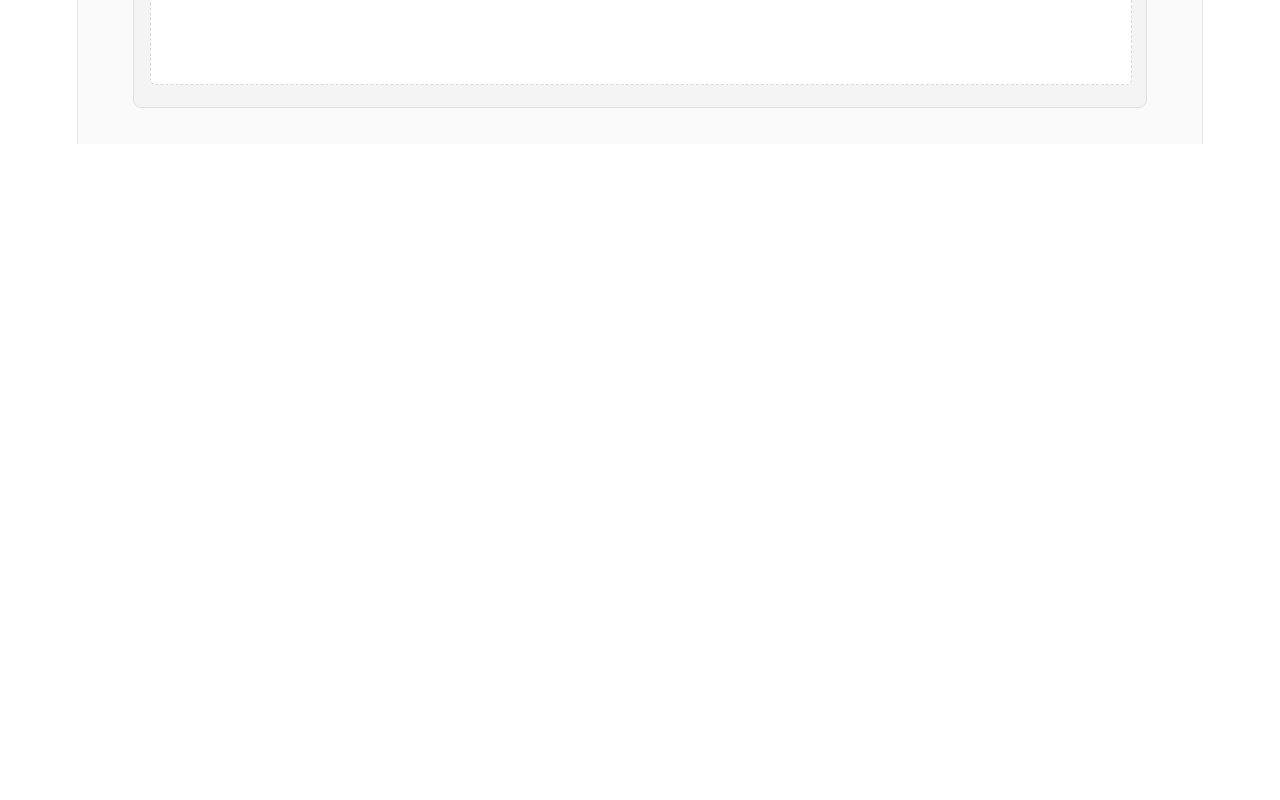
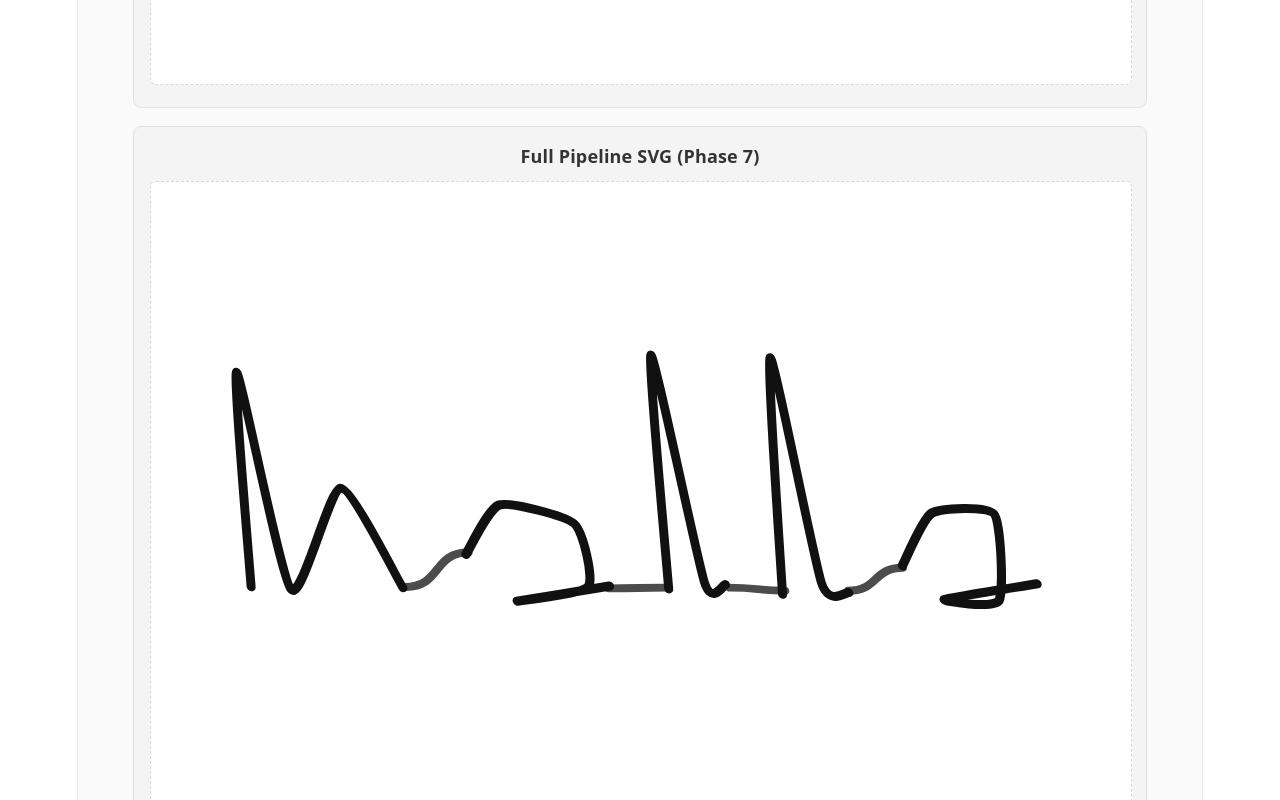
Before and after one commit to ShivenThakker/Ink_Forge, a React (Vite) app: page / in a window 1280 px wide. Shown: the part 1040-1840 px from the top of the page. Before the commit the page ends 1184 px from the top, so only its background shows below. Built offline with nearby package versions, Linux system fonts and the light colour scheme.

Commit message:
feat: complete Phase 7 full pipeline integration

```diff
--- a/src/App.css
+++ b/src/App.css
@@ -179,3 +179,32 @@
   color: #7a2020;
   font-size: 0.85rem;
 }
+
+.pipeline-preview {
+  margin-top: 1rem;
+  width: min(980px, 100%);
+  background: #f4f4f4;
+  border: 1px solid #e0e0e0;
+  border-radius: 8px;
+  padding: 0.9rem;
+}
+
+.pipeline-preview h3 {
+  margin: 0 0 0.65rem;
+  font-size: 1rem;
+  color: #333;
+}
+
+.pipeline-preview-svg {
+  width: 100%;
+  background: #fff;
+  border: 1px dashed #d8d8d8;
+  border-radius: 6px;
+  min-height: 140px;
+}
+
+.pipeline-preview-svg svg {
+  width: 100%;
+  height: 100%;
+  display: block;
+}
--- a/src/App.tsx
+++ b/src/App.tsx
@@ -1,7 +1,7 @@
 import { useState } from 'react';
 import { LetterEditor } from './components/LetterEditor';
 import type { HandwritingStyle, LetterDefinition } from './engine/types';
-import { renderSingleLetter } from './engine/renderer';
+import { renderSingleLetter, renderTextToSvg } from './engine/renderer';
 import { layoutText } from './engine/layout';
 import { catmullRomToPath, roundnessToTension } from './engine/spline';
 import { generateConnectors } from './engine/connector';
@@ -38,6 +38,7 @@ function App() {
 
   const layoutResult = layoutText(text, activeStyle, activeStyle.defaults, `layout-${variationTick}-${text}`);
   const connectorPaths = generateConnectors(layoutResult.letters, activeStyle.defaults.connectionSmoothness);
+  const fullPipeline = renderTextToSvg(text, activeStyle, {}, `pipeline-${variationTick}-${text}`);
 
   const renderResult = latestExport
     ? renderSingleLetter(latestExport, {
@@ -146,6 +147,15 @@ function App() {
           </p>
         )}
       </section>
+
+      <section className="pipeline-preview">
+        <h3>Full Pipeline SVG (Phase 7)</h3>
+        <div
+          className="pipeline-preview-svg"
+          style={{ aspectRatio: `${Math.max(fullPipeline.width, 1)} / ${Math.max(fullPipeline.height, 1)}` }}
+          dangerouslySetInnerHTML={{ __html: fullPipeline.svg }}
+        />
+      </section>
     </div>
   );
 }
--- a/src/engine/renderer.ts
+++ b/src/engine/renderer.ts
@@ -1,6 +1,8 @@
-import type { LetterDefinition, Point } from './types';
+import type { HandwritingStyle, LetterDefinition, Point, StyleParameters } from './types';
 import { catmullRomToPath, roundnessToTension } from './spline';
-import { createSeededRng, jitterAngle, jitterPoints, wobbleBaseline } from './variation';
+import { generateConnectors } from './connector';
+import { layoutText } from './layout';
+import { createSeededRng, jitterAngle, jitterPoints, shouldBreak, wobbleBaseline } from './variation';
 
 export interface SingleLetterRenderOptions {
   roundness?: number;
@@ -21,6 +23,12 @@ export interface SingleLetterRenderResult {
   width: number;
   height: number;
   svg: string;
+}
+
+export interface TextRenderResult {
+  svg: string;
+  width: number;
+  height: number;
 }
 
 function getBounds(points: Point[]): { minX: number; minY: number; maxX: number; maxY: number } {
@@ -92,3 +100,55 @@ export function renderSingleLetter(letter: LetterDefinition, options: SingleLett
     svg,
   };
 }
+
+export function renderTextToSvg(
+  text: string,
+  style: HandwritingStyle,
+  paramsOverride: Partial<StyleParameters> = {},
+  seed: string | number = 'default-seed',
+): TextRenderResult {
+  const params: StyleParameters = {
+    ...style.defaults,
+    ...paramsOverride,
+  };
+
+  const layout = layoutText(text, style, params, `${seed}-layout`);
+  const connectorPaths = generateConnectors(layout.letters, params.connectionSmoothness);
+  const rng = createSeededRng(`${seed}-variation`);
+
+  const letterPaths = layout.letters
+    .map((letter, index) => {
+      if (shouldBreak(params.strokeBreakChance, rng)) {
+        return '';
+      }
+
+      const jittered = jitterPoints(letter.anchors, params.anchorJitter, rng).map((point) => ({
+        x: point.x,
+        y: wobbleBaseline(point.y, params.baselineJitter * 0.2, rng),
+      }));
+
+      const path = catmullRomToPath(jittered, roundnessToTension(params.roundness));
+      const angle = jitterAngle(0, params.angleJitter, rng);
+      const pivotX = letter.x + letter.width / 2;
+      const pivotY = letter.baselineY;
+      const transform = `rotate(${angle} ${pivotX} ${pivotY})`;
+
+      return `<path d="${path}" fill="none" stroke="${params.strokeColor}" stroke-width="${params.strokeWidth}" stroke-linecap="round" stroke-linejoin="round" transform="${transform}" data-index="${index}"/>`;
+    })
+    .join('');
+
+  const connectorMarkup = connectorPaths
+    .map(
+      (path) =>
+        `<path d="${path}" fill="none" stroke="${params.strokeColor}" stroke-width="${Math.max(1, params.strokeWidth - 0.25)}" stroke-linecap="round" stroke-linejoin="round" opacity="0.75"/>`,
+    )
+    .join('');
+
+  const svg = `<svg xmlns="http://www.w3.org/2000/svg" viewBox="0 0 ${layout.width} ${layout.height}"><g transform="skewX(${params.slant})">${connectorMarkup}${letterPaths}</g></svg>`;
+
+  return {
+    svg,
+    width: layout.width,
+    height: layout.height,
+  };
+}
```
